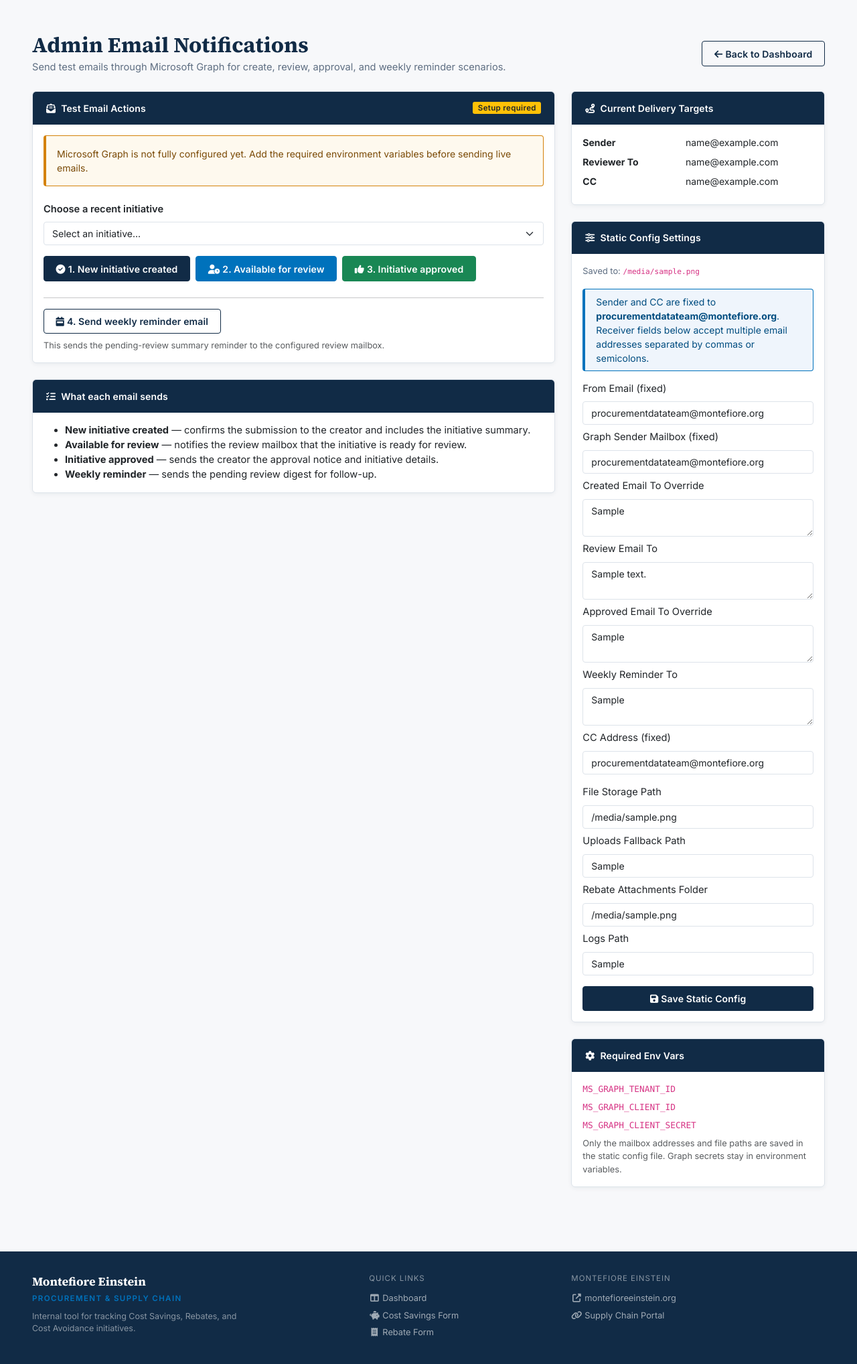
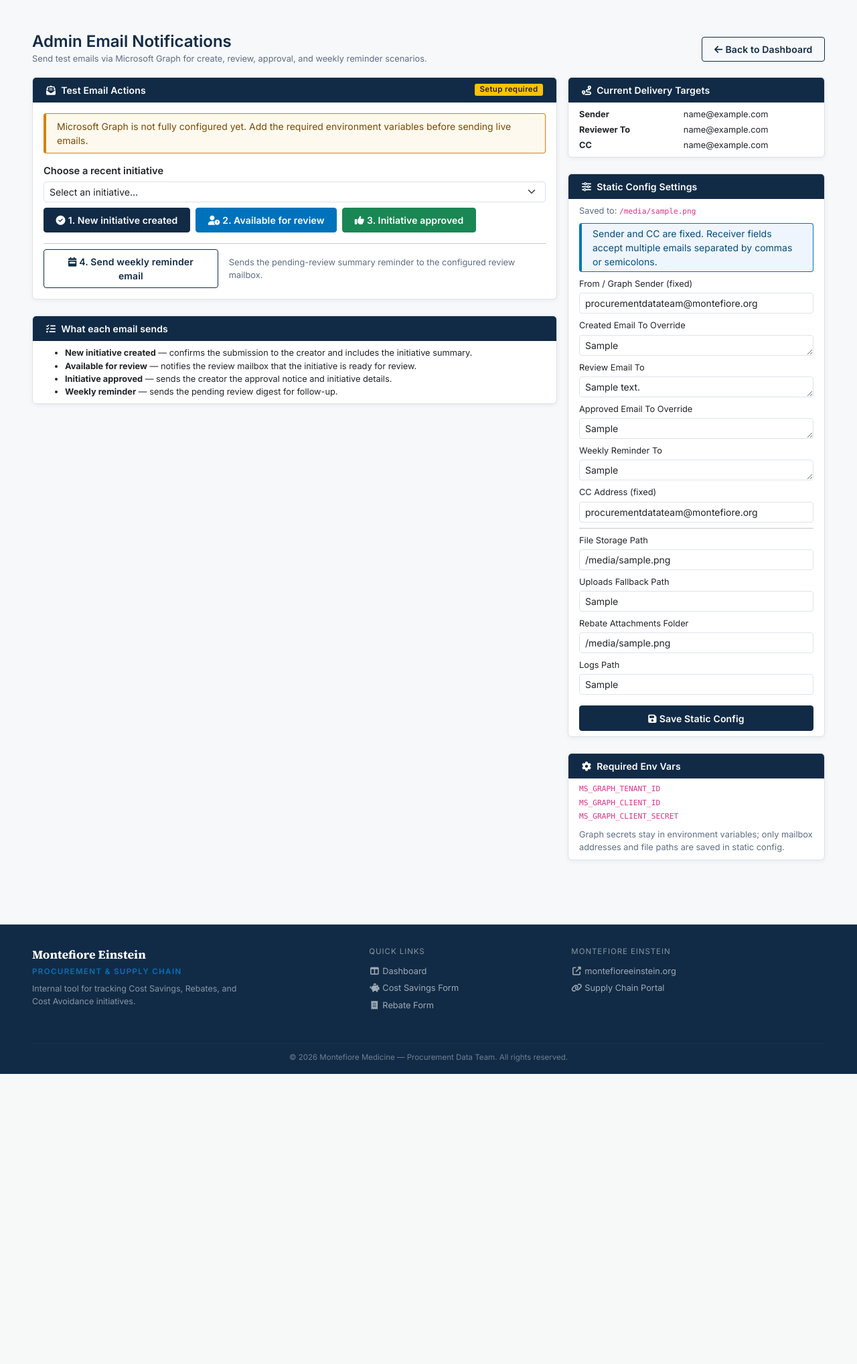
Before and after one commit to atongmonte/Savings_Tracker_v2_Flask, a Flask app: template app/templates/email_notifications.html in a window 1280 px wide. Shown: the part 53-2089 px from the top of the page at 67% size. After the commit the page ends 1656 px from the top, so only its background shows below. Run offline with Flask 3, Linux system fonts and the light colour scheme; tables that the repository leaves empty hold one stand-in row (values such as "Sample post"); the template is opened without the code that fills it: values that come from a table or form of the project are taken from there, most other values are stand-ins (such as "Sample title", 1, 10 or a date in 2020).

Commit message:
Email notification format + file attachement as requirement

```diff
--- a/app/templates/cost_avoidance_form.html
+++ b/app/templates/cost_avoidance_form.html
@@ -286,7 +286,7 @@
                     <h5 class="section-title"><i class="fas fa-paperclip"></i> File Attachments</h5>
 
                     <div class="mb-3">
-                        <label class="form-label">Upload Supporting Documents</label>
+                        <label class="form-label">Upload Supporting Documents <span class="form-required">*</span></label>
                         <input type="file" class="form-control" id="fileUpload" name="files" multiple
                                accept=".pdf,.doc,.docx,.xls,.xlsx,.ppt,.pptx,.txt,.png,.jpg,.jpeg,.gif,.zip">
                         <small class="form-text text-muted">
--- a/app/templates/cost_savings_form.html
+++ b/app/templates/cost_savings_form.html
@@ -291,7 +291,7 @@
                     <h5 class="section-title"><i class="fas fa-paperclip"></i> File Attachments</h5>
 
                     <div class="mb-3">
-                        <label class="form-label">Upload Supporting Documents</label>
+                        <label class="form-label">Upload Supporting Documents <span class="form-required">*</span></label>
                         <input type="file" class="form-control" id="fileUpload" name="files" multiple
                                accept=".pdf,.doc,.docx,.xls,.xlsx,.ppt,.pptx,.txt,.png,.jpg,.jpeg,.gif,.zip">
                         <small class="form-text text-muted">
--- a/app/templates/email_notifications.html
+++ b/app/templates/email_notifications.html
@@ -3,20 +3,20 @@
 {% block title %}Admin Email Notifications{% endblock %}
 
 {% block content %}
-<div class="d-flex flex-wrap justify-content-between align-items-center mb-4 gap-3">
+<div class="d-flex flex-wrap justify-content-between align-items-center mb-3 gap-2">
     <div>
-        <h2 class="mb-1">Admin Email Notifications</h2>
-        <p class="text-muted mb-0">Send test emails through Microsoft Graph for create, review, approval, and weekly reminder scenarios.</p>
+        <h4 class="mb-0">Admin Email Notifications</h4>
+        <small class="text-muted">Send test emails via Microsoft Graph for create, review, approval, and weekly reminder scenarios.</small>
     </div>
-    <a href="{{ url_for('main.dashboard') }}" class="btn btn-outline-primary">
+    <a href="{{ url_for('main.dashboard') }}" class="btn btn-sm btn-outline-primary">
         <i class="fas fa-arrow-left me-1"></i>Back to Dashboard
     </a>
 </div>
 
-<div class="row g-4">
+<div class="row g-3">
     <div class="col-lg-8">
         <div class="card">
-            <div class="card-header d-flex justify-content-between align-items-center">
+            <div class="card-header py-2 d-flex justify-content-between align-items-center">
                 <span><i class="fas fa-envelope-open-text me-2"></i>Test Email Actions</span>
                 {% if graph_ready %}
                     <span class="badge bg-success">MS Graph configured</span>
@@ -24,8 +24,8 @@
                     <span class="badge bg-warning text-dark">Setup required</span>
                 {% endif %}
             </div>
-            <div class="card-body">
-                <div class="alert alert-{{ 'success' if graph_ready else 'warning' }} mb-4">
+            <div class="card-body py-3">
+                <div class="alert alert-{{ 'success' if graph_ready else 'warning' }} py-2 mb-3 small">
                     {% if graph_ready %}
                         Microsoft Graph credentials are present. You can send test emails from this page.
                     {% else %}
@@ -33,9 +33,9 @@
                     {% endif %}
                 </div>
 
-                <form method="post" action="{{ url_for('main.send_test_email_notification') }}" class="mb-4">
-                    <label for="initiative_id" class="form-label fw-semibold">Choose a recent initiative</label>
-                    <select id="initiative_id" name="initiative_id" class="form-select mb-3" required>
+                <form method="post" action="{{ url_for('main.send_test_email_notification') }}" class="mb-3">
+                    <label for="initiative_id" class="form-label fw-semibold mb-1">Choose a recent initiative</label>
+                    <select id="initiative_id" name="initiative_id" class="form-select form-select-sm mb-2" required>
                         <option value="">Select an initiative...</option>
                         {% for initiative in initiatives %}
                             <option value="{{ initiative.id }}" {% if selected_id == initiative.id %}selected{% endif %}>
@@ -46,36 +46,36 @@
                     </select>
 
                     <div class="d-flex flex-wrap gap-2">
-                        <button type="submit" name="email_type" value="created" class="btn btn-primary">
+                        <button type="submit" name="email_type" value="created" class="btn btn-sm btn-primary">
                             <i class="fas fa-circle-check me-1"></i>1. New initiative created
                         </button>
-                        <button type="submit" name="email_type" value="review" class="btn btn-secondary">
+                        <button type="submit" name="email_type" value="review" class="btn btn-sm btn-secondary">
                             <i class="fas fa-user-clock me-1"></i>2. Available for review
                         </button>
-                        <button type="submit" name="email_type" value="approved" class="btn btn-success text-white">
+                        <button type="submit" name="email_type" value="approved" class="btn btn-sm btn-success text-white">
                             <i class="fas fa-thumbs-up me-1"></i>3. Initiative approved
                         </button>
                     </div>
                 </form>
 
-                <hr>
+                <hr class="my-2">
 
-                <form method="post" action="{{ url_for('main.send_test_email_notification') }}">
+                <form method="post" action="{{ url_for('main.send_test_email_notification') }}" class="d-flex align-items-center gap-3">
                     <input type="hidden" name="email_type" value="weekly">
-                    <button type="submit" class="btn btn-outline-primary">
+                    <button type="submit" class="btn btn-sm btn-outline-primary">
                         <i class="fas fa-calendar-week me-1"></i>4. Send weekly reminder email
                     </button>
-                    <div class="form-text mt-2">This sends the pending-review summary reminder to the configured review mailbox.</div>
+                    <small class="text-muted">Sends the pending-review summary reminder to the configured review mailbox.</small>
                 </form>
             </div>
         </div>
 
-        <div class="card">
-            <div class="card-header">
+        <div class="card mt-3">
+            <div class="card-header py-2">
                 <i class="fas fa-list-check me-2"></i>What each email sends
             </div>
-            <div class="card-body">
-                <ul class="mb-0">
+            <div class="card-body py-2">
+                <ul class="mb-0 small">
                     <li><strong>New initiative created</strong> — confirms the submission to the creator and includes the initiative summary.</li>
                     <li><strong>Available for review</strong> — notifies the review mailbox that the initiative is ready for review.</li>
                     <li><strong>Initiative approved</strong> — sends the creator the approval notice and initiative details.</li>
@@ -87,84 +87,101 @@
 
     <div class="col-lg-4">
         <div class="card">
-            <div class="card-header">
+            <div class="card-header py-2">
                 <i class="fas fa-route me-2"></i>Current Delivery Targets
             </div>
-            <div class="card-body">
-                <dl class="row mb-0" style="font-size:0.875rem;">
+            <div class="card-body py-2">
+                <dl class="row mb-0 small">
                     <dt class="col-sm-5">Sender</dt>
-                    <dd class="col-sm-7">{{ sender_mailbox or 'Not set' }}</dd>
-
+                    <dd class="col-sm-7 mb-1">{{ sender_mailbox or 'Not set' }}</dd>
                     <dt class="col-sm-5">Reviewer To</dt>
-                    <dd class="col-sm-7">{{ review_mailbox or 'Not set' }}</dd>
-
+                    <dd class="col-sm-7 mb-1">{{ review_mailbox or 'Not set' }}</dd>
                     <dt class="col-sm-5">CC</dt>
-                    <dd class="col-sm-7">{{ procurement_mailbox or 'Not set' }}</dd>
+                    <dd class="col-sm-7 mb-0">{{ procurement_mailbox or 'Not set' }}</dd>
                 </dl>
             </div>
         </div>
 
-        <div class="card">
-            <div class="card-header">
+        <div class="card mt-3">
+            <div class="card-header py-2">
                 <i class="fas fa-sliders me-2"></i>Static Config Settings
             </div>
-            <div class="card-body">
-                <div class="small text-muted mb-3">
+            <div class="card-body py-2 px-3">
+                <div class="small text-muted mb-2">
                     Saved to: <code>{{ settings_file_path }}</code>
                 </div>
-                <div class="alert alert-info py-2 small">
-                    Sender and CC are fixed to <strong>procurementdatateam@montefiore.org</strong>. Receiver fields below accept multiple email addresses separated by commas or semicolons.
+                <div class="alert alert-info py-1 mb-2 small">
+                    Sender and CC are fixed. Receiver fields accept multiple emails separated by commas or semicolons.
                 </div>
-                <form method="post" action="{{ url_for('main.save_static_config') }}">
-                    <label class="form-label">From Email (fixed)</label>
-                    <input type="text" class="form-control mb-2" value="procurementdatateam@montefiore.org" readonly>
+                <form method="post" action="{{ url_for('main.save_static_config') }}" class="small">
+                    <div class="mb-2">
+                        <label class="form-label mb-1">From / Graph Sender (fixed)</label>
+                        <input type="text" class="form-control form-control-sm" value="procurementdatateam@montefiore.org" readonly>
+                    </div>
 
-                    <label class="form-label">Graph Sender Mailbox (fixed)</label>
-                    <input type="text" class="form-control mb-2" value="procurementdatateam@montefiore.org" readonly>
+                    <div class="mb-2">
+                        <label class="form-label mb-1">Created Email To Override</label>
+                        <textarea class="form-control form-control-sm" name="creator_notification_to" rows="1" placeholder="Leave blank to use creator's email">{{ settings.email.creator_notification_to }}</textarea>
+                    </div>
 
-                    <label class="form-label">Created Email To Override</label>
-                    <textarea class="form-control mb-2" name="creator_notification_to" rows="2" placeholder="Leave blank to use the creator's email. Separate multiple emails with commas or semicolons.">{{ settings.email.creator_notification_to }}</textarea>
+                    <div class="mb-2">
+                        <label class="form-label mb-1">Review Email To</label>
+                        <textarea class="form-control form-control-sm" name="review_notification_to" rows="1" placeholder="Commas or semicolons">{{ settings.email.review_notification_to }}</textarea>
+                    </div>
 
-                    <label class="form-label">Review Email To</label>
-                    <textarea class="form-control mb-2" name="review_notification_to" rows="2" placeholder="Separate multiple emails with commas or semicolons.">{{ settings.email.review_notification_to }}</textarea>
+                    <div class="mb-2">
+                        <label class="form-label mb-1">Approved Email To Override</label>
+                        <textarea class="form-control form-control-sm" name="approval_notification_to" rows="1" placeholder="Leave blank to use creator's email">{{ settings.email.approval_notification_to }}</textarea>
+                    </div>
 
-                    <label class="form-label">Approved Email To Override</label>
-                    <textarea class="form-control mb-2" name="approval_notification_to" rows="2" placeholder="Leave blank to use the creator's email. Separate multiple emails with commas or semicolons.">{{ settings.email.approval_notification_to }}</textarea>
+                    <div class="mb-2">
+                        <label class="form-label mb-1">Weekly Reminder To</label>
+                        <textarea class="form-control form-control-sm" name="weekly_reminder_to" rows="1" placeholder="Commas or semicolons">{{ settings.email.weekly_reminder_to }}</textarea>
+                    </div>
 
-                    <label class="form-label">Weekly Reminder To</label>
-                    <textarea class="form-control mb-2" name="weekly_reminder_to" rows="2" placeholder="Separate multiple emails with commas or semicolons.">{{ settings.email.weekly_reminder_to }}</textarea>
+                    <div class="mb-2">
+                        <label class="form-label mb-1">CC Address (fixed)</label>
+                        <input type="text" class="form-control form-control-sm" value="procurementdatateam@montefiore.org" readonly>
+                    </div>
 
-                    <label class="form-label">CC Address (fixed)</label>
-                    <input type="text" class="form-control mb-3" value="procurementdatateam@montefiore.org" readonly>
+                    <hr class="my-2">
 
-                    <label class="form-label">File Storage Path</label>
-                    <input type="text" class="form-control mb-2" name="file_storage_path" value="{{ settings.files.file_storage_path }}" placeholder="\\server\share\SavingsTracker or local path">
+                    <div class="mb-2">
+                        <label class="form-label mb-1">File Storage Path</label>
+                        <input type="text" class="form-control form-control-sm" name="file_storage_path" value="{{ settings.files.file_storage_path }}" placeholder="\\server\share\SavingsTracker or local path">
+                    </div>
 
-                    <label class="form-label">Uploads Fallback Path</label>
-                    <input type="text" class="form-control mb-2" name="uploads_fallback_path" value="{{ settings.files.uploads_fallback_path }}">
+                    <div class="mb-2">
+                        <label class="form-label mb-1">Uploads Fallback Path</label>
+                        <input type="text" class="form-control form-control-sm" name="uploads_fallback_path" value="{{ settings.files.uploads_fallback_path }}">
+                    </div>
 
-                    <label class="form-label">Rebate Attachments Folder</label>
-                    <input type="text" class="form-control mb-2" name="rebate_attachments_folder" value="{{ settings.files.rebate_attachments_folder }}">
+                    <div class="mb-2">
+                        <label class="form-label mb-1">Rebate Attachments Folder</label>
+                        <input type="text" class="form-control form-control-sm" name="rebate_attachments_folder" value="{{ settings.files.rebate_attachments_folder }}">
+                    </div>
 
-                    <label class="form-label">Logs Path</label>
-                    <input type="text" class="form-control mb-3" name="logs_path" value="{{ settings.files.logs_path }}">
+                    <div class="mb-3">
+                        <label class="form-label mb-1">Logs Path</label>
+                        <input type="text" class="form-control form-control-sm" name="logs_path" value="{{ settings.files.logs_path }}">
+                    </div>
 
-                    <button type="submit" class="btn btn-primary w-100">
+                    <button type="submit" class="btn btn-sm btn-primary w-100">
                         <i class="fas fa-save me-1"></i>Save Static Config
                     </button>
                 </form>
             </div>
         </div>
 
-        <div class="card">
-            <div class="card-header">
+        <div class="card mt-3">
+            <div class="card-header py-2">
                 <i class="fas fa-gear me-2"></i>Required Env Vars
             </div>
-            <div class="card-body">
-                <code class="d-block mb-2">MS_GRAPH_TENANT_ID</code>
-                <code class="d-block mb-2">MS_GRAPH_CLIENT_ID</code>
-                <code class="d-block mb-2">MS_GRAPH_CLIENT_SECRET</code>
-                <div class="form-text mt-2">Only the mailbox addresses and file paths are saved in the static config file. Graph secrets stay in environment variables.</div>
+            <div class="card-body py-2 small">
+                <code class="d-block mb-1">MS_GRAPH_TENANT_ID</code>
+                <code class="d-block mb-1">MS_GRAPH_CLIENT_ID</code>
+                <code class="d-block mb-1">MS_GRAPH_CLIENT_SECRET</code>
+                <div class="text-muted mt-2">Graph secrets stay in environment variables; only mailbox addresses and file paths are saved in static config.</div>
             </div>
         </div>
     </div>
--- a/app/templates/rebate_form.html
+++ b/app/templates/rebate_form.html
@@ -261,7 +261,7 @@
                     <h5 class="section-title"><i class="fas fa-paperclip"></i> File Attachments</h5>
 
                     <div class="mb-3">
-                        <label class="form-label">Upload Supporting Documents (e.g., Check Copy, Rebate Agreement)</label>
+                        <label class="form-label">Upload Supporting Documents (e.g., Check Copy, Rebate Agreement) <span class="form-required">*</span></label>
                         <input type="file" class="form-control" id="fileUpload" name="files" multiple
                                accept=".pdf,.doc,.docx,.xls,.xlsx,.ppt,.pptx,.txt,.png,.jpg,.jpeg,.gif,.zip">
                         <small class="form-text text-muted">
```
Also changed, not shown: app/api/initiatives.py (+7 -0 lines), app/static/js/cost_avoidance_form.js (+59 -0 lines), app/static/js/cost_savings_form.js (+59 -0 lines), app/static/js/rebate_form.js (+59 -0 lines).
